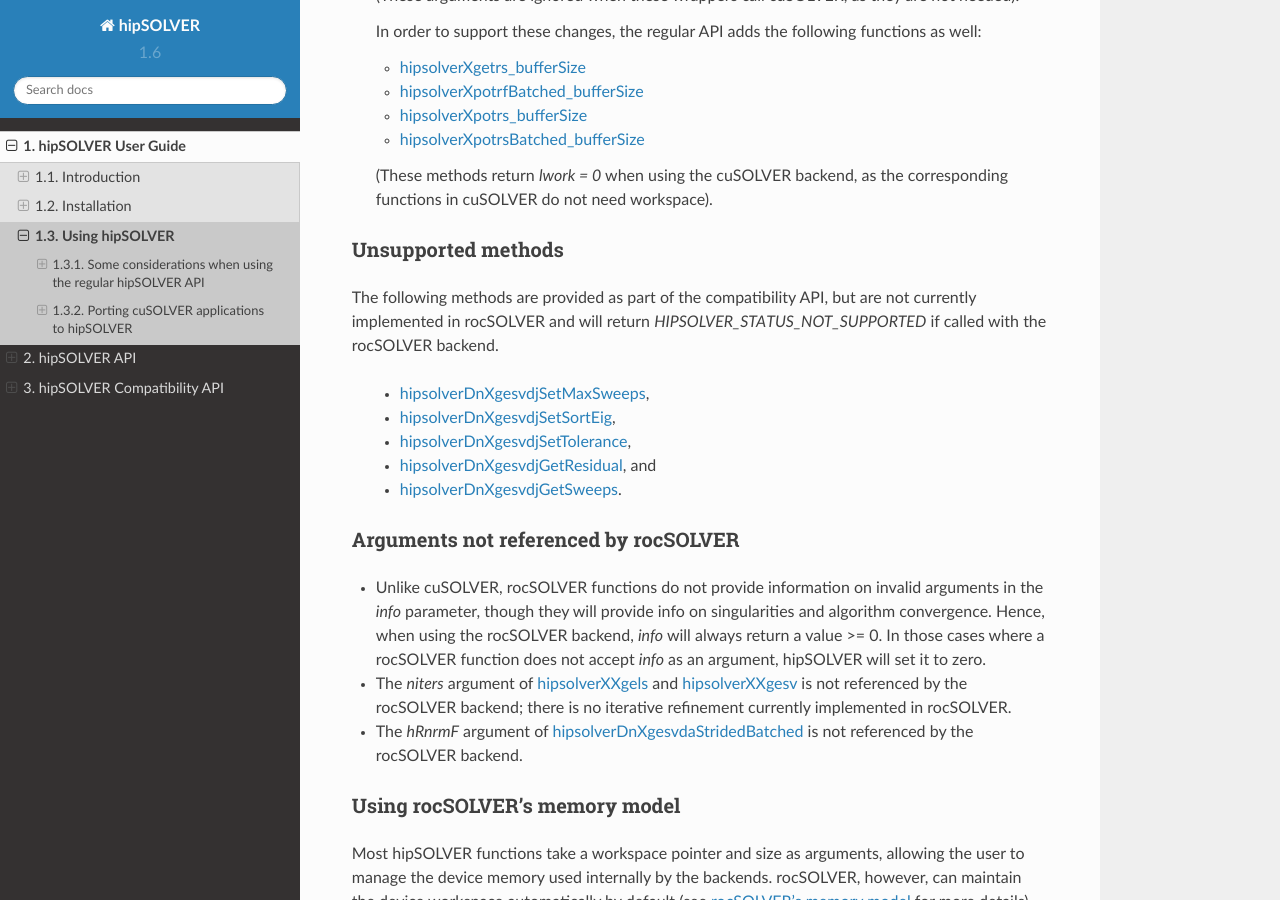
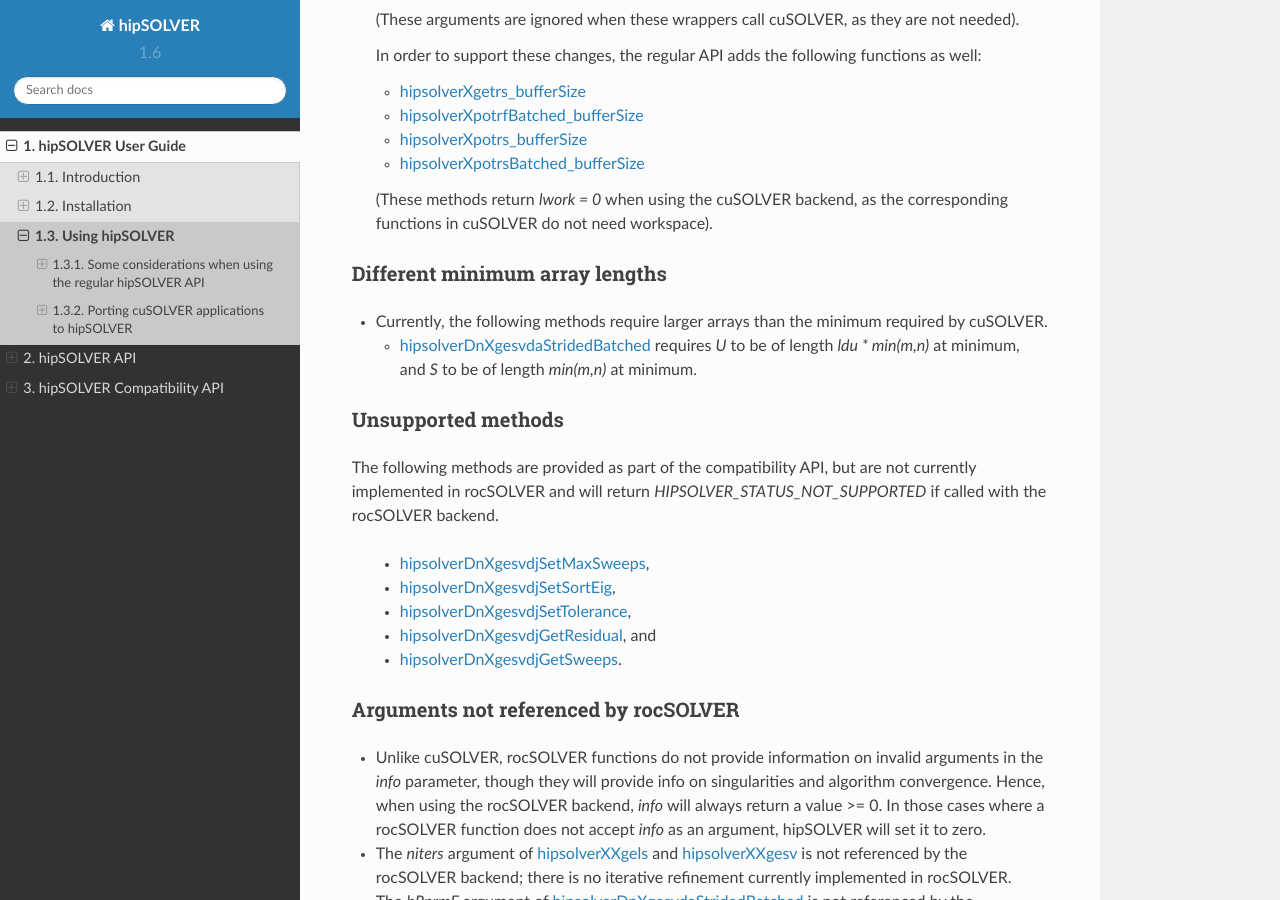
Before and after one commit to ROCm/hipSOLVER, a Sphinx documentation site: the page built from docs/source/userguide_usage.rst, in a window 1280 px wide and 900 px high, scrolled down 1513 px. Built offline with Sphinx 7.4.7 and the Read the Docs theme 2.0.0, drawn with Linux system fonts in a browser that asks for light colours; some of the changed text lies outside the part shown.

Commit message:
Updated documentation

```diff
--- a/docs/source/userguide_usage.rst
+++ b/docs/source/userguide_usage.rst
@@ -71,6 +71,15 @@
 
   (These methods return `lwork = 0` when using the cuSOLVER backend, as the corresponding functions
   in cuSOLVER do not need workspace).
+
+
+Different minimum array lengths
+--------------------------------
+
+- Currently, the following methods require larger arrays than the minimum required by cuSOLVER.
+
+  * :ref:`hipsolverDnXgesvdaStridedBatched <compat_gesvda_strided_batched>` requires `U` to be of length `ldu * min(m,n)` at
+    minimum, and `S` to be of length `min(m,n)` at minimum.
 
 
 Unsupported methods
```
